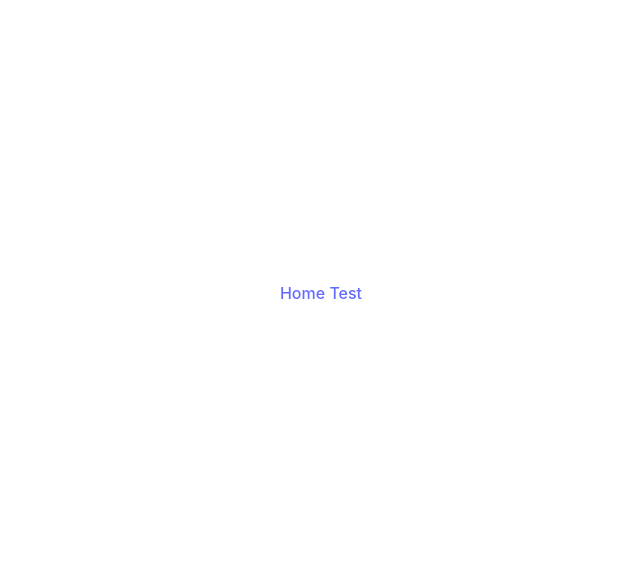
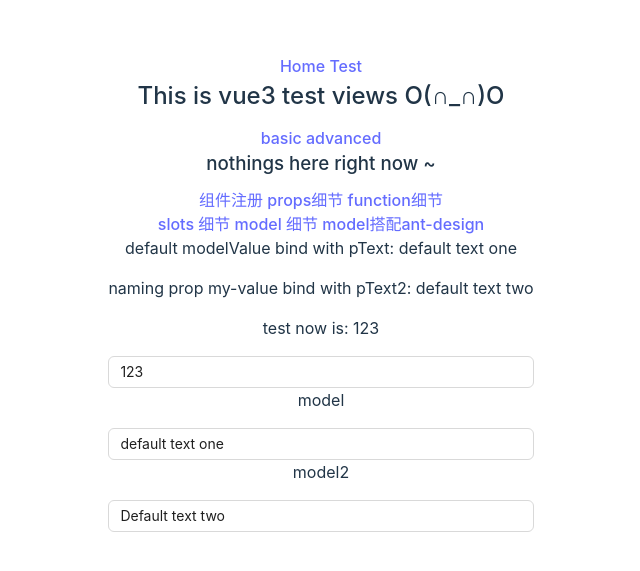
Before and after one commit to callmeswing/vue3_demos, a Vue app: page /test/advanced/modelsWithAnt in a window 1280 px wide. Before the commit this address had no page. Shown: the part 107-678 px from the top of the page, without its empty margins (319-959 px from the left). Built offline with nearby package versions, Linux system fonts and the light colour scheme.

Commit message:
finally finish models

```diff
--- /dev/null
+++ b/src/components/advanced/modelWithAnt/ModelWithAnt.vue
@@ -0,0 +1,63 @@
+<template>
+  <div>
+    <p>test now is: {{ text }}</p>
+    <a-input v-model:value="text" />
+  </div>
+  <div>
+    <!-- 继续试一下先前失败了的自定义修饰符 -->
+    <p>model</p>
+    <a-input v-model:value="model" />
+    <p>model2</p>
+    <a-input v-model:value="model2" />
+  </div>
+</template>
+<script setup lang="ts">
+import { ref } from "vue";
+/**
+ *  之前掌握到的2种使用情况分类：
+ *  1. 单纯的组件内部的v-model 其绑定的是所属标签的value属性
+ *  2. 父子组件配合时，子组件使用defineModel+父组件使用v-model，其默认的是一个名为modelValue的prop
+ *
+ *  情况2容易头晕，故在此分析一波：(老实说之前的笔记似乎思路还是错的❗)
+ *    <MyInput v-model="value" />
+ *  这样将一个本地的变量value的.value以prop的型式传递给了子组件，等价于👇
+ *    <MyInput :modelValue="value" @update:modelValue="val => value = val"/>
+ *  可以发现，实际是：1.传递了一个名为modelValue的prop 2.接收并处理一个名为update:modelValue的事件
+ *  子组件通过defineModel() 实际上是简化了 1个defineProp+1个defineEmits
+ *
+ *  ❓ 单列出这一案例的缘由是：之前被上述2种案例搞蒙了，然后又遇到使用ant-design-vue样式时a-标签的问题
+ *    误把a-input理解为了普通的input，所以认为可以直接v-model
+ *    而实际上a-input属于是第三方自定义的组件，也就是一个component，在组件上使用v-model默认是传递modelValue及其update:modelValue
+ *    查看AInput的源码可以发现 https://github.com/vueComponent/ant-design-vue/blob/main/components/input/Input.tsx
+ *    源码内部(vue3.5 ant-design-vue4.x)可见：
+ *      a-标签 以a-input为例
+ *      其内部的维护的prop是value(默认v-model传递的是modelValue) 这就是为什么默认方式使用v-model时 a-input标签数据不会响应的原因❗
+ *      因此需要这样使用 v-model:value 手动指定prop名称
+ */
+
+const text = ref<string>("123");
+
+const [model, modifiers] = defineModel({
+  set(value: string) {
+    if (modifiers.capitalize) {
+      return value.charAt(0).toUpperCase() + value.slice(1);
+    }
+    return value;
+  },
+});
+console.log("------------ 默认prop：modelValue 修改了set ------------");
+console.log(model);
+console.log(modifiers);
+
+const [model2, modifiers2] = defineModel("my-value", {
+  get(value: string) {
+    if (modifiers2.capitalize) {
+      return value.charAt(0).toUpperCase() + value.slice(1);
+    }
+    return value;
+  },
+});
+console.log("------------ 命名prop：my-value 修改了get ------------");
+console.log(model2);
+console.log(modifiers2);
+</script>
--- /dev/null
+++ b/src/components/advanced/modelWithAnt/ModelWithAntParent.vue
@@ -0,0 +1,15 @@
+<template>
+  <p>default modelValue bind with pText: {{ pText }}</p>
+  <p>naming prop my-value bind with pText2: {{ pText2 }}</p>
+  <ModelWithAnt
+    v-model.capitalize="pText"
+    v-model:my-value.capitalize="pText2"
+  ></ModelWithAnt>
+</template>
+<script setup lang="ts">
+import ModelWithAnt from "./ModelWithAnt.vue";
+import { ref } from "vue";
+
+const pText = ref("default text one");
+const pText2 = ref("default text two");
+</script>
--- a/src/router/testRoutes.ts
+++ b/src/router/testRoutes.ts
@@ -56,4 +56,9 @@ export const testAdvancedRoutes: Array<RouteRecordRaw> = [
     path: "models",
     component: () => import("@testAdvanced/Models.vue"),
   },
+  {
+    path: "modelsWithAnt",
+    component: () =>
+      import("@testAdvanced/modelWithAnt/ModelWithAntParent.vue"),
+  },
 ];
--- a/src/views/TestAdvanced.vue
+++ b/src/views/TestAdvanced.vue
@@ -9,6 +9,9 @@
     <br />
     <router-link to="/test/advanced/slots">slots 细节 </router-link>
     <router-link to="/test/advanced/models">model 细节 </router-link>
+    <router-link to="/test/advanced/modelsWithAnt"
+      >model搭配ant-design
+    </router-link>
   </nav>
   <main><router-view /></main>
 </template>
--- a/vite.config.ts
+++ b/vite.config.ts
@@ -13,4 +13,21 @@ export default defineConfig({
       "@testAdvanced": "/src/components/advanced",
     },
   },
+  //  以下build方式是为了更好阅读，仅限于开发阶段
+  build: {
+    target: "esnext", // 保留原生语法（避免降级成 ES5）
+    minify: false, // 禁用压缩
+    sourcemap: true, // 生成 .map 文件
+    rollupOptions: {
+      treeshake: false, // 禁用 tree-shaking
+      preserveEntrySignatures: "exports-only",
+      output: {
+        preserveModules: true, // 保留模块结构（每个文件一个模块）
+        preserveModulesRoot: "src", // 保留 src 目录结构
+        entryFileNames: "[name].js", // 禁用 hash 文件名
+        chunkFileNames: "[name].js",
+        format: "es", // ES module 输出
+      },
+    },
+  },
 });
```
